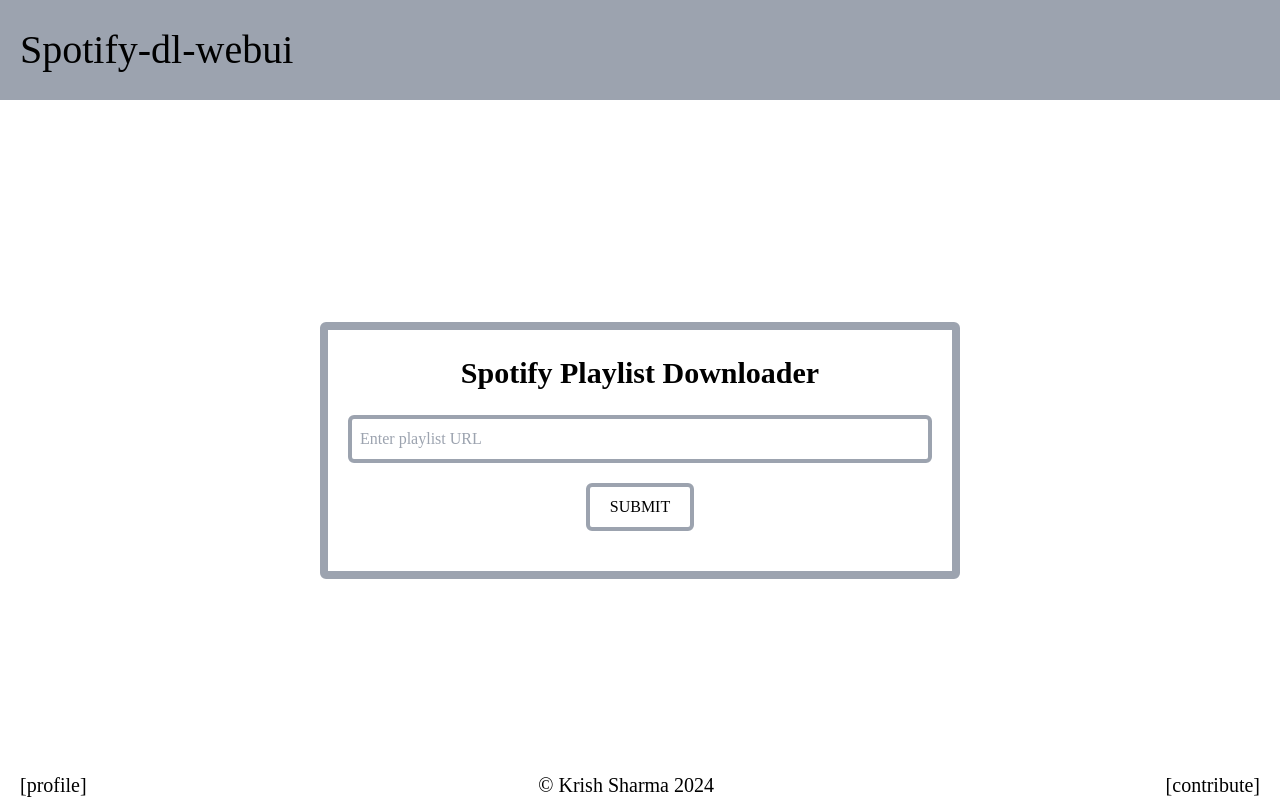
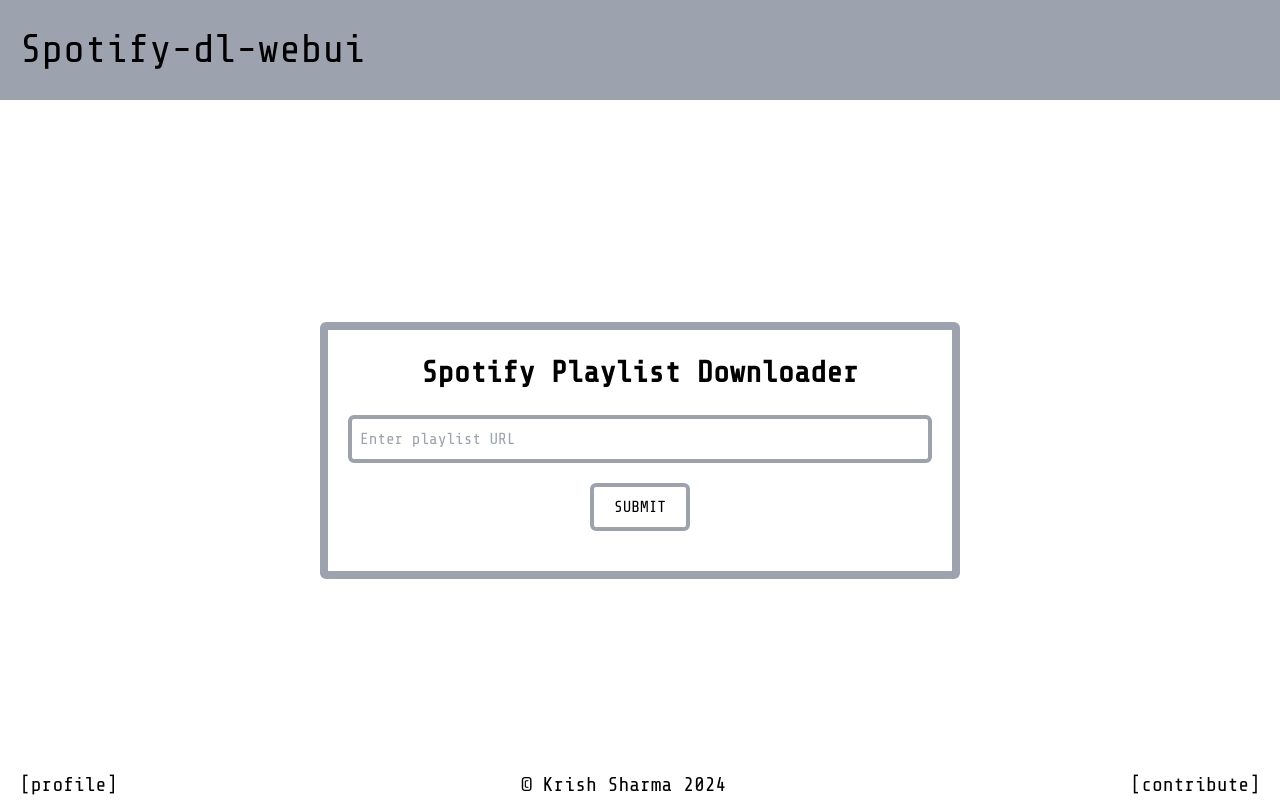
Before and after one commit to krishsharma0413/spotify-dl-webui, a Python web app: template templates/index.html in a window 1280 px wide. Run offline with Jinja, Linux system fonts and the light colour scheme; the template is opened without the code that fills it, so the values that code supplies are empty; some web fonts are replaced.

Commit message:
Update font URL in output.css

```diff
--- a/static/output.css
+++ b/static/output.css
@@ -449,7 +449,7 @@
 
   font-style: normal;
 
-  src: url('../fonts/ShareTechMono-Regular.ttf') format('truetype');
+  src: url('/static/ShareTechMono-Regular.ttf') format('truetype');
 }
 
 *, ::before, ::after {
```
